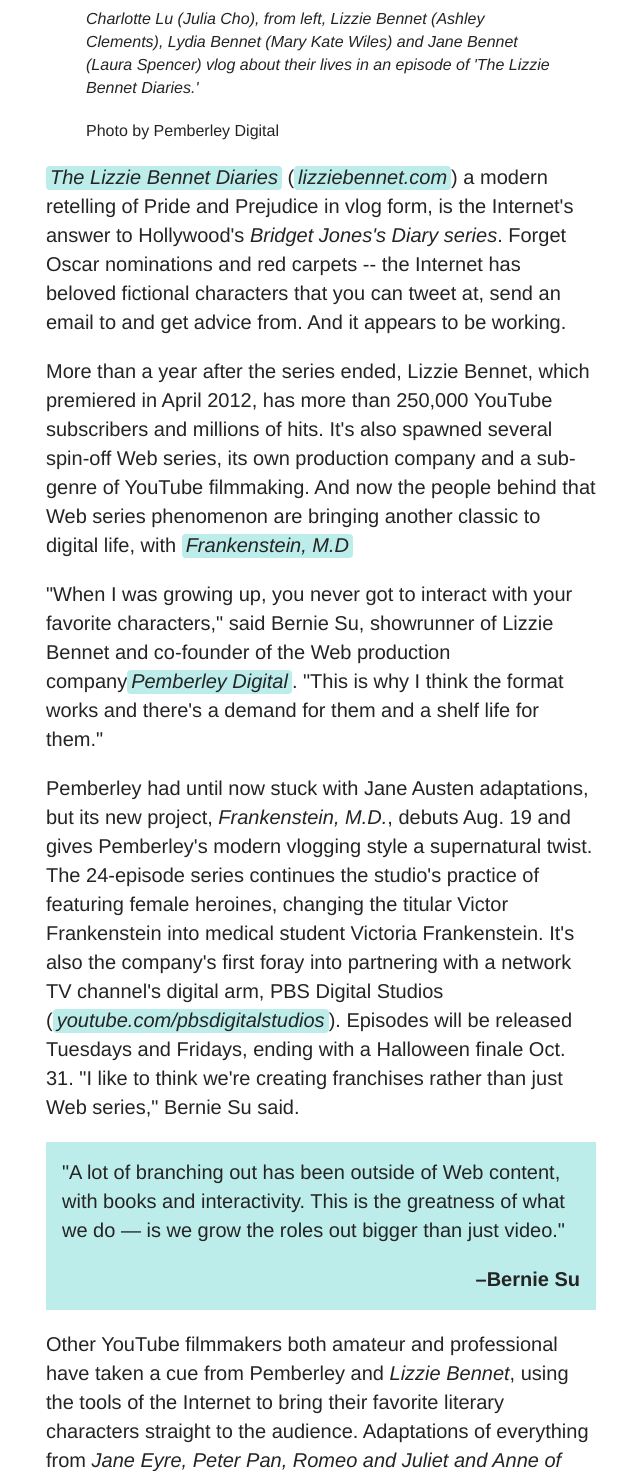
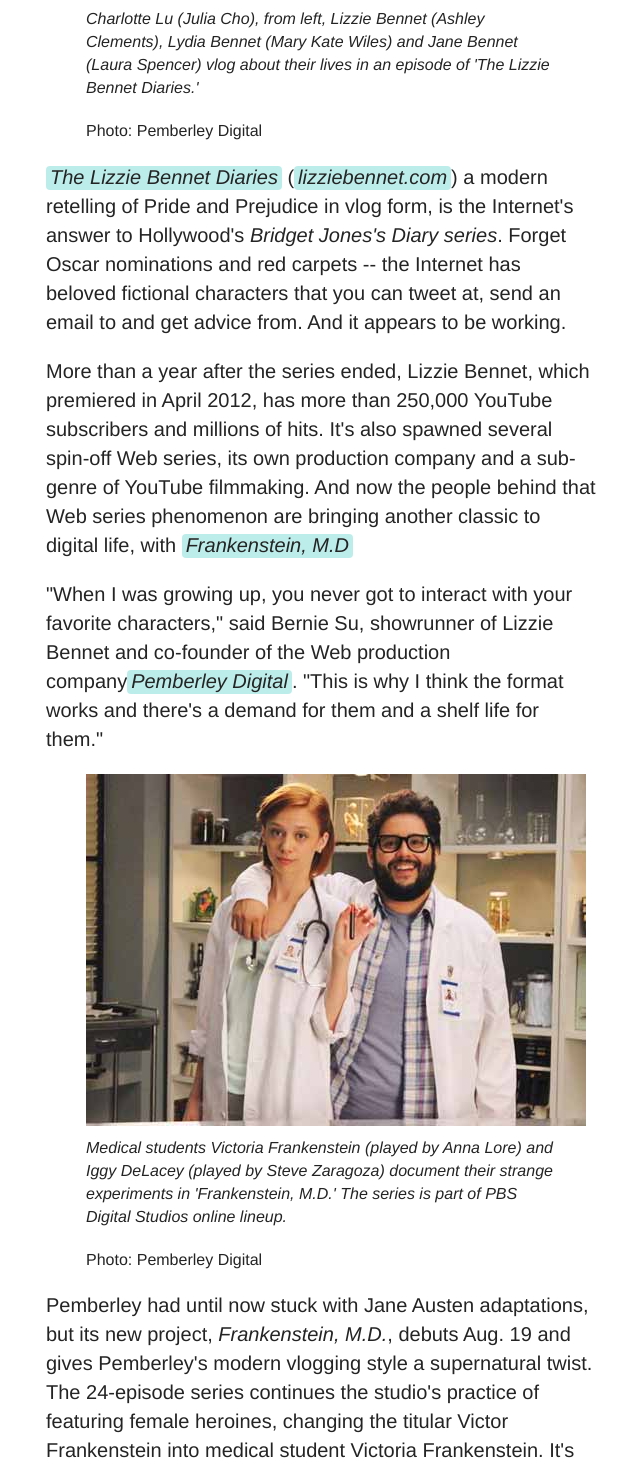
Before and after one commit to elsienolasco/art336-html-css-bootcamp-01-elsienolasco, a plain HTML site: page index.html in a window 1280 px wide. Shown: the part 1002-2473 px from the top of the page, without its empty margins (319-959 px from the left). Drawn offline with nearby package versions, Linux system fonts and the light colour scheme; a script that the page names is missing; a web font is replaced by a local one.

Commit message:
Second Photo Added

```diff
--- a/index.html
+++ b/index.html
@@ -17,7 +17,7 @@
                         <figure>
                         <img src="img/LBD.jpg"/>
                         <figcaption><em>Charlotte Lu (Julia Cho), from left, Lizzie Bennet (Ashley Clements), Lydia Bennet (Mary Kate Wiles) and Jane Bennet (Laura Spencer) vlog about their lives in an episode of 'The Lizzie Bennet Diaries.'</em></figcaption>
-                <p><figcaption>Photo by Pemberley Digital</figcaption></p>
+                <p><figcaption>Photo: Pemberley Digital</figcaption></p>
                         </figure>
 
                 <p><em><a href="https://www.youtube.com/channel/UCXfbQAimgtbk4RAUHtIAUww" "remove-hyperlink-underline.php" style="text-decoration: none">The Lizzie Bennet Diaries</em></a> (<a href="http://www.pemberleydigital.com/the-lizzie-bennet-diaries/" "remove-hyperlink-underline.php" style="text-decoration: none">lizziebennet.com</a>) a modern retelling of Pride and Prejudice in vlog form, is the Internet's answer to Hollywood's <i>Bridget Jones's Diary series</i>. Forget Oscar nominations and red carpets -- the Internet has beloved fictional characters that you can tweet at, send an email to and get advice from. And it appears to be working.</p>
@@ -25,6 +25,12 @@
                 <p>More than a year after the series ended, Lizzie Bennet, which premiered in April 2012, has more than 250,000 YouTube subscribers and millions of hits. It's also spawned several spin-off Web series, its own production company and a sub-genre of YouTube filmmaking. And now the people behind that Web series phenomenon are bringing another classic to digital life, with <a href="http://www.pemberleydigital.com/frankenstein-md/" "remove-hyperlink-underline.php" style="text-decoration: none">Frankenstein, M.D</a></p>
 
                 <p>"When I was growing up, you never got to interact with your favorite characters," said Bernie Su, showrunner of Lizzie Bennet and co-founder of the Web production company<a href="http://www.pemberleydigital.com/" "remove-hyperlink-underline.php" style="text-decoration: none">Pemberley Digital</a>. "This is why I think the format works and there's a demand for them and a shelf life for them."</p>
+
+                        <figure>
+                        <img src="img/FrankMD.jpg"/>
+                        <figcaption><em>Medical students Victoria Frankenstein (played by Anna Lore) and Iggy DeLacey (played by Steve Zaragoza) document their strange experiments in 'Frankenstein, M.D.' The series is part of PBS Digital Studios online lineup.</em></figcaption>
+                <p><figcaption>Photo: Pemberley Digital</figcaption></p>
+                        </figure>
 
                 <p>Pemberley had until now stuck with Jane Austen adaptations, but its new project, <i>Frankenstein, M.D.</i>, debuts Aug. 19 and gives Pemberley's modern vlogging style a supernatural twist. The 24-episode series continues the studio's practice of featuring female heroines, changing the titular Victor Frankenstein into medical student Victoria Frankenstein. It's also the company's first foray into partnering with a network TV channel's digital arm, PBS Digital Studios (<a href="https://www.youtube.com/user/pbsdigitalstudios" "remove-hyperlink-underline.php" style="text-decoration: none">youtube.com/pbsdigitalstudios</a>). Episodes will be released Tuesdays and Fridays, ending with a Halloween finale Oct. 31. "I like to think we're creating franchises rather than just Web series," Bernie Su said. </p>
 
```
Also changed, not shown: img/FrankMD.jpg (added).
